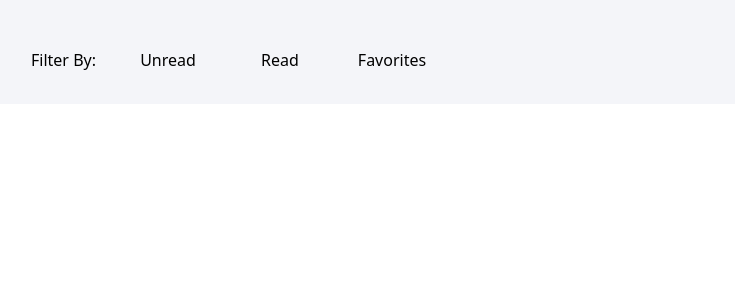
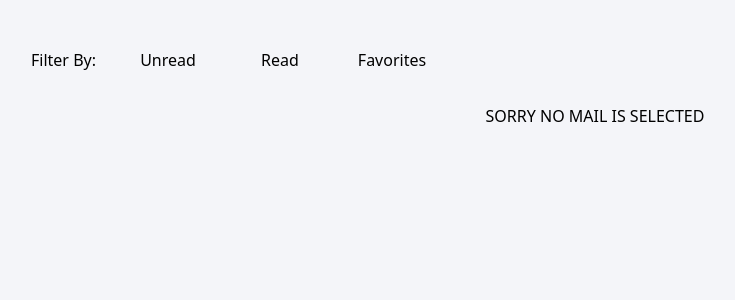
Before and after one commit to coderfrnd/email-react-project, a React (Vite) app: page / in a window 1280 px wide. Shown: the top 300 px of the page, without its empty margins (45-780 px from the left). Built offline with nearby package versions, Linux system fonts and the light colour scheme; no server answers.

Commit message:
No mail is added

```diff
--- a/src/App.jsx
+++ b/src/App.jsx
@@ -1,6 +1,7 @@
 import React, { createContext, useEffect, useState } from "react";
 import Navbar from "./Component/Navbar";
 import BackGround from "./Component/Background";
+import NoMail from "./Component/NoMail";
 
 const App = () => {
   const [mailPreview, setMailPreview] = useState([]);
@@ -102,7 +103,7 @@ const App = () => {
             addIsFav={addIsFav}
           />
         ) : (
-          ""
+          <NoMail />
         )}
       </div>
     </>
--- a/src/Component/CombineCardAndDetails.jsx
+++ b/src/Component/CombineCardAndDetails.jsx
@@ -1,5 +1,6 @@
 import React, { useState } from "react";
 import MailCard from "./MailCard";
+import NoMail from "./NoMail";
 const CombineCardAndDetails = ({
   mailPreview,
   openSideBar,
--- /dev/null
+++ b/src/Component/NoMail.jsx
@@ -0,0 +1,13 @@
+import React from "react";
+
+const NoMail = () => {
+  return (
+    <>
+      <div className="bg-[#F4F5F9] flex justify-center  w-full h-screen">
+        <h1> SORRY NO MAIL IS SELECTED</h1>
+      </div>
+    </>
+  );
+};
+
+export default NoMail;
```
